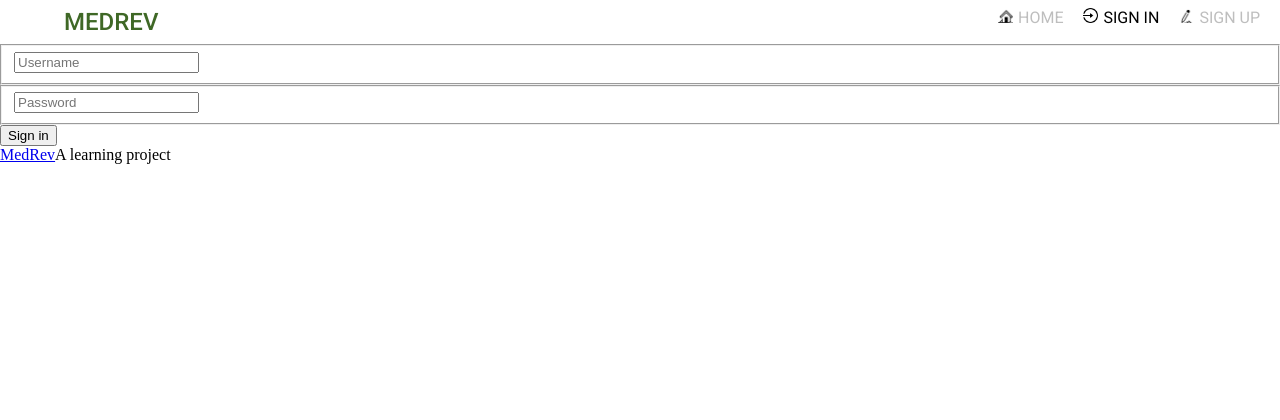
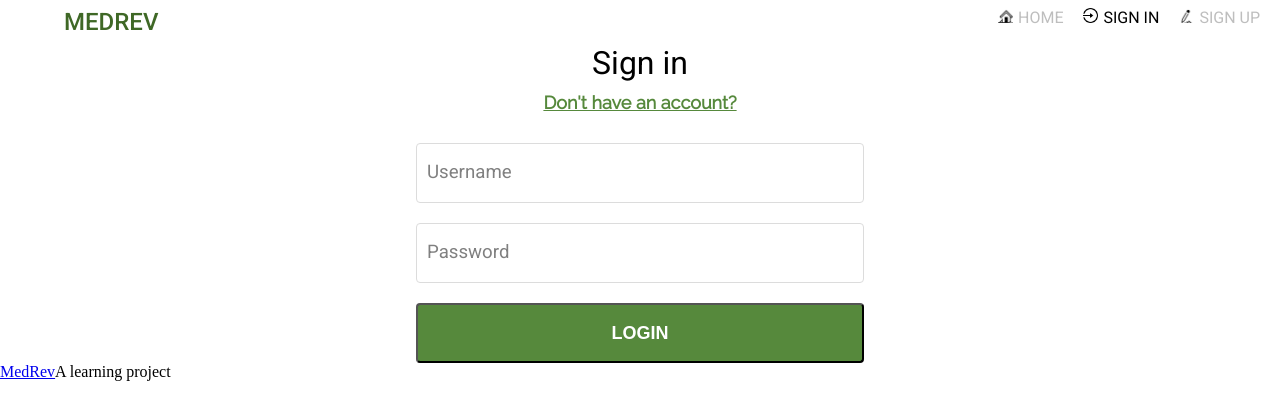
Before and after one commit to AkshithBellare/medrev, a Vue app in the folder frontend/: page /#/login in a window 1280 px wide. Shown: the top 420 px of the page. Built offline with nearby package versions, Linux system fonts and the light colour scheme.

Commit message:
Finished styling login page

```diff
--- a/frontend/src/assets/global.css
+++ b/frontend/src/assets/global.css
@@ -4,4 +4,50 @@
 * {
     box-sizing: border-box;
     margin: 0;
+    padding: 0;
 }
+
+fieldset {
+    border: none;
+}
+
+input {
+    display: block;
+    width: 100%;
+    outline: none;
+    height: 60px;
+    border-radius: 4px;
+    border: 1px solid #dcdcdc;
+    padding-left: 10px;
+    margin-bottom: 20px;
+}
+
+button {
+    width: 100%;
+    height: 60px;
+    background: #56893c;
+    border-radius: 4px;
+    color: #ffffff;
+}
+
+::-webkit-input-placeholder { /* Chrome/Opera/Safari */
+    color: gray;
+    font-family: 'Roboto',Arial, Helvetica, sans-serif;
+    font-size: 1.4em;
+  }
+  ::-moz-placeholder { /* Firefox 19+ */
+    color: gray;
+    font-family: 'Roboto',Arial, Helvetica, sans-serif;
+  }
+
+  :-ms-input-placeholder { /* IE 10+ */
+    color: gray;
+    font-family: 'Roboto',Arial, Helvetica, sans-serif;  }
+
+  :-moz-placeholder { /* Firefox 18- */
+    color: gray;
+    font-family: 'Roboto',Arial, Helvetica, sans-serif;  }
+
+    h2 {
+        font-size: 18px;
+    }
--- a/frontend/src/store/auth.module.js
+++ b/frontend/src/store/auth.module.js
@@ -10,11 +10,13 @@ import {
     SET_AUTH,
     PURGE_AUTH,
     SET_USER,
+    SET_ERROR
 } from "./mutations.type"
 
 const state = {
     user: {},
-    isAuthenticated: !!JwtService.getToken()
+    isAuthenticated: !!JwtService.getToken(),
+    errors: null,
 }
 
 const getters = {
@@ -37,6 +39,7 @@ const actions = {
             })
             .catch((error) => {
                 console.log(error)
+                context.commit(SET_ERROR,error);
                 reject(error)
             })
         })
@@ -79,7 +82,11 @@ const mutations = {
         state.isAuthenticated = false
         state.user = {}
         JwtService.destroyToken();
-    }
+    },
+
+    [SET_ERROR](state, error) {
+        state.errors = error.message
+    },
 }
 
 export default {
--- a/frontend/src/store/mutations.type.js
+++ b/frontend/src/store/mutations.type.js
@@ -1,3 +1,4 @@
 export const SET_AUTH = "setUserToken";
 export const SET_USER = "setUser"
 export const PURGE_AUTH = "logOut";
+export const SET_ERROR = "setError"
--- a/frontend/src/views/Login.vue
+++ b/frontend/src/views/Login.vue
@@ -1,15 +1,19 @@
 <template>
-    <div class="auth-page">
+    <div class="auth-form">
+            <h1>Sign in</h1>
+            <router-link :to="{ name: 'register'}"><h2>Don't have an account?</h2></router-link>
+
         <form @submit.prevent="onSubmit(username, password)">
             <fieldset>
                 <input type="text" placeholder="Username" v-model="username"/>
             </fieldset>
 
             <fieldset>
-                 <input type="text" placeholder="Password" v-model="password"/>
+                 <input type="password" placeholder="Password" v-model="password"/>
             </fieldset>
 
-            <button>Sign in</button>
+            <button :click="onSubmit"><h2>LOGIN</h2></button>
+
         </form>
     </div>
 </template>
@@ -38,4 +42,24 @@ export default {
 </script>
 
 <style scoped>
+    .auth-form {
+        width: 35%;
+        margin: 0 auto;
+        text-align: center;
+    }
+
+    .auth-form > h1 {
+        font-family: 'Roboto', 'Franklin Gothic Medium', 'Arial Narrow', Arial, sans-serif;
+        font-weight: 400;
+        margin-bottom: 10px;
+    }
+
+    .auth-form > a {
+        color: #56893c;
+        font-family: 'Raleway', 'Franklin Gothic Medium', 'Arial Narrow', Arial, sans-serif;
+    }
+
+    form {
+        padding-top: 30px;
+    }
 </style>
```
Also changed, not shown: 1 other file (tests, documents, lock files or other folders).
